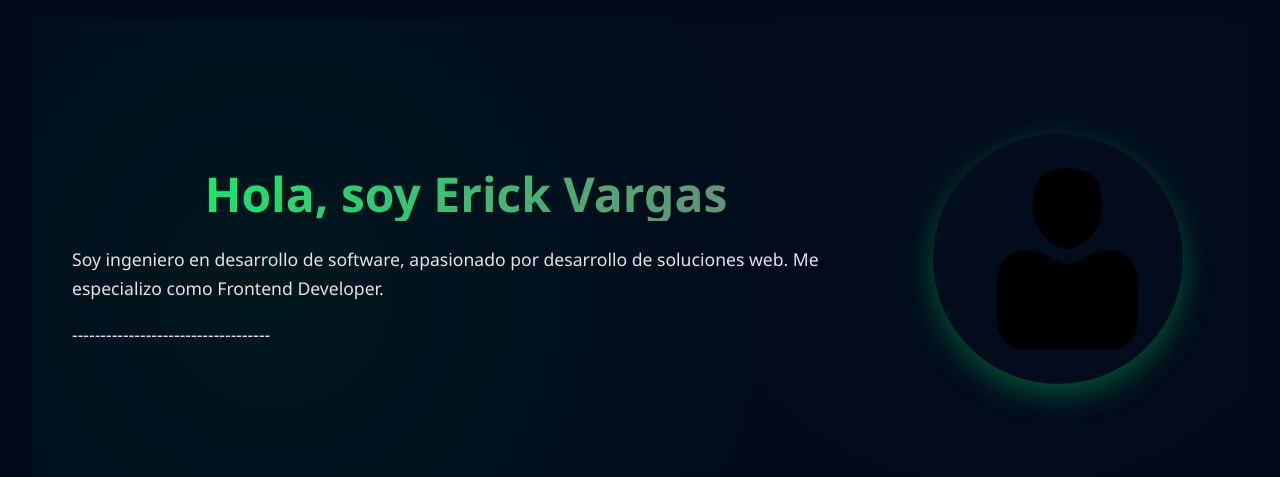
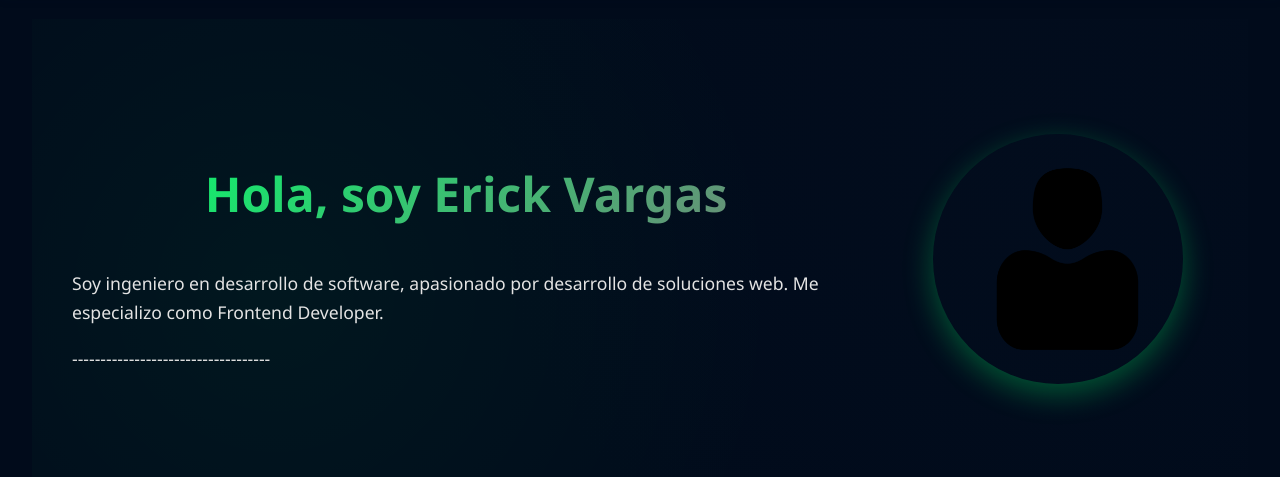
Before and after one commit to evar-7/portafolio, a website: page index.html in a window 1280 px wide. Shown: the part 93-570 px from the top of the page. Drawn offline with nearby package versions, Linux system fonts and the light colour scheme.

Commit message:
Fix padding h1 header

```diff
--- a/src/scss/sections/_about.scss
+++ b/src/scss/sections/_about.scss
@@ -29,6 +29,7 @@
     h1 {
       font-size: 3rem;
       margin-bottom: $spacing-lg;
+      padding: $spacing-lg;
       background: linear-gradient(135deg, #00ff6a 0%, #7a7a7a 100%);
       -webkit-background-clip: text;
       -webkit-text-fill-color: transparent;
```
Also changed, not shown: dist/css/main.css.
